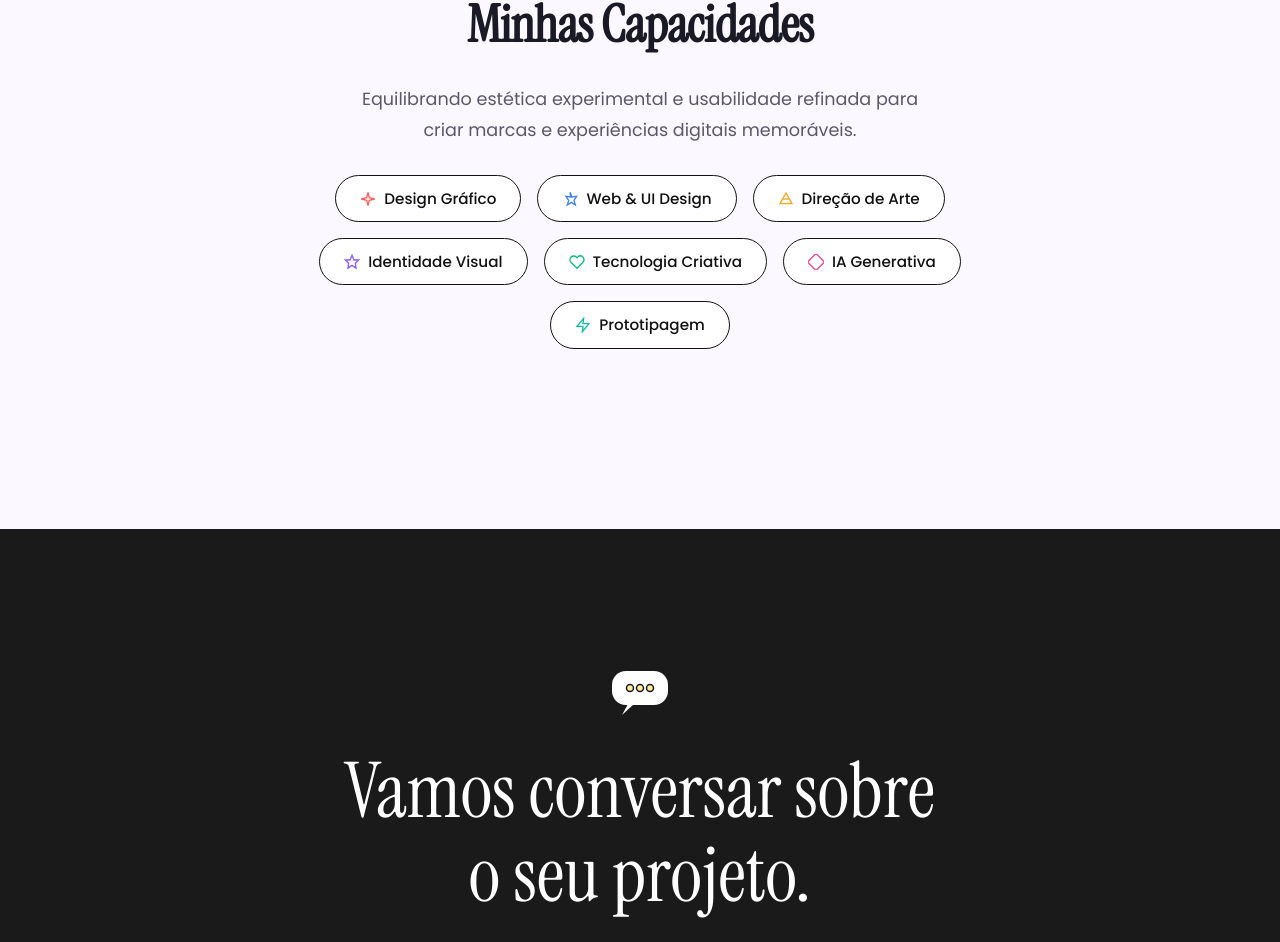
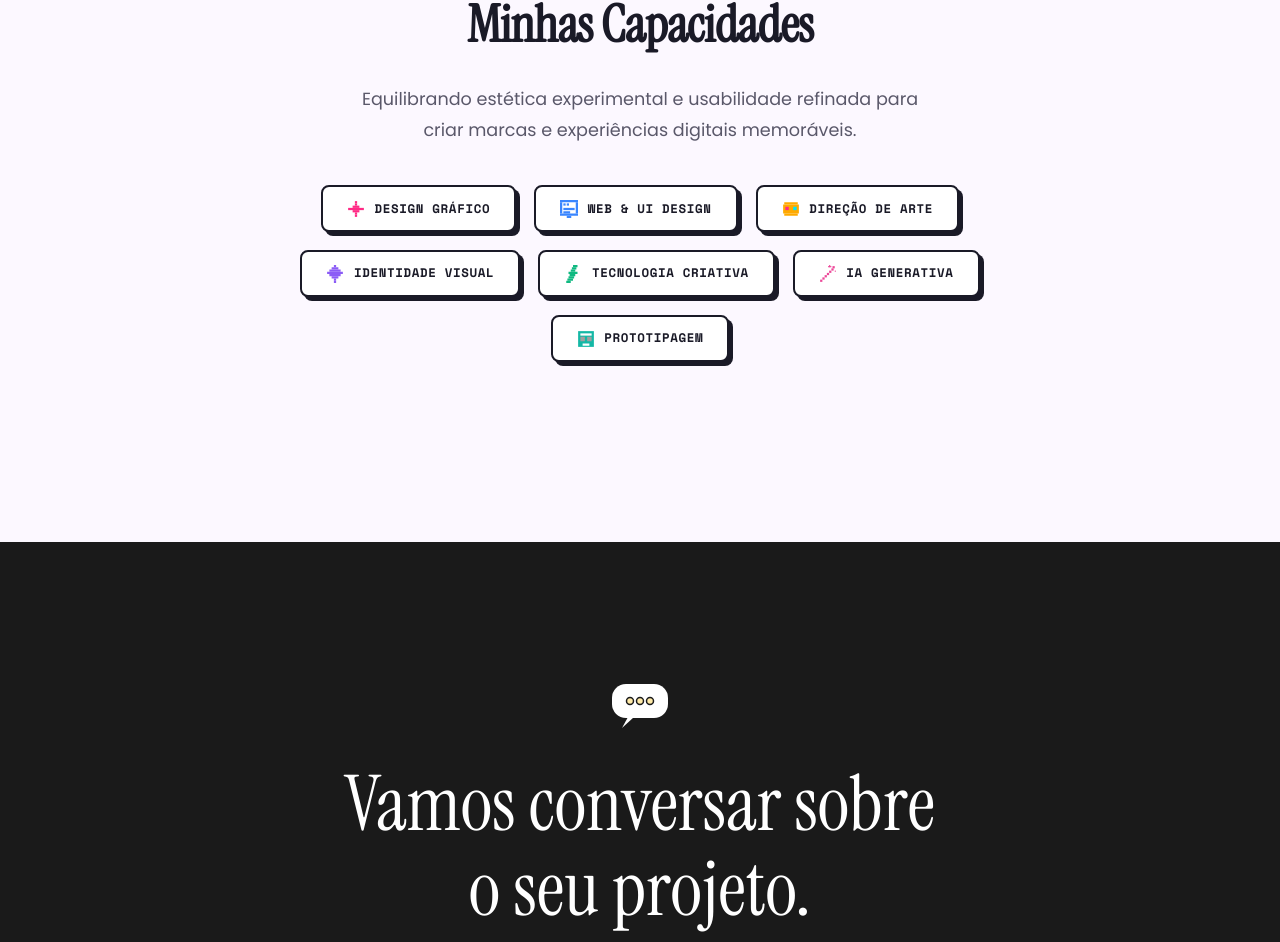
Before and after one commit to marylisita/portfolio, a Next.js app: page / in a window 1280 px wide. Shown: the part 5967-6909 px from the top of the page. Built offline with nearby package versions, Linux system fonts and the light colour scheme; a small style sheet from the web is missing.

Commit message:
feat: restyle capabilities section with pixel art and Y2K theme

```diff
--- a/src/app/globals.css
+++ b/src/app/globals.css
@@ -328,27 +328,44 @@ img { max-width:100%; display:block; }
 }
 
 .cap-tag {
-    display:inline-flex; align-items:center; gap:.5rem;
-    padding:.65rem 1.4rem;
-    border:var(--border); border-radius:var(--r-pill);
-    font-size:.85rem; font-weight:500;
-    background:#fff;
-    cursor:default;
-    opacity:0;
-    transform:translateY(20px) scale(0.92);
-    transition:opacity .5s cubic-bezier(.16,1,.3,1),
+    display: inline-flex;
+    align-items: center;
+    gap: .6rem;
+    padding: .7rem 1.5rem;
+    border: 2px solid var(--fg);
+    border-radius: 8px;
+    font-family: var(--font-mono);
+    font-size: .78rem;
+    font-weight: 700;
+    text-transform: uppercase;
+    letter-spacing: .05em;
+    background: #fff;
+    color: var(--fg);
+    box-shadow: 4px 4px 0px 0px var(--fg);
+    cursor: default;
+    opacity: 0;
+    transform: translateY(20px) scale(0.95);
+    transition: opacity .5s cubic-bezier(.16,1,.3,1),
                 transform .5s cubic-bezier(.16,1,.3,1),
-                box-shadow .3s ease,
-                background .3s ease;
+                box-shadow 0.15s ease,
+                background-color 0.15s ease;
 }
 .cap-tag.visible {
-    opacity:1;
-    transform:translateY(0) scale(1);
+    opacity: 1;
+    transform: translateY(0) scale(1);
 }
 .cap-tag:hover {
-    background:var(--lilac);
-    box-shadow:0 8px 28px rgba(197,184,240,.35);
-    transform:translateY(-3px) scale(1.02);
+    transform: translate(2px, 2px);
+    box-shadow: 1px 1px 0px 0px var(--fg);
+}
+.cap-tag-icon {
+    display: inline-flex;
+    align-items: center;
+    justify-content: center;
+    transition: transform 0.35s cubic-bezier(0.34, 1.56, 0.64, 1);
+}
+.cap-tag:hover .cap-tag-icon {
+    transform: scale(1.25) rotate(-8deg);
 }
 
 /* Stagger delays for pop-up tags */
--- a/src/components/CapabilitiesPop.tsx
+++ b/src/components/CapabilitiesPop.tsx
@@ -1,8 +1,8 @@
 "use client";
-import { useEffect, useRef } from "react";
+import { useEffect, useState } from "react";
 
 export default function CapabilitiesPop() {
-  const sectionRef = useRef<HTMLDivElement>(null);
+  const [hoveredIdx, setHoveredIdx] = useState<number | null>(null);
 
   useEffect(() => {
     const observer = new IntersectionObserver(
@@ -22,6 +22,124 @@ export default function CapabilitiesPop() {
     return () => observer.disconnect();
   }, []);
 
+  const tagsData = [
+    {
+      text: "Design Gráfico",
+      color: "#FF2A85",
+      hoverBg: "#ffd3e8",
+      icon: (
+        <svg width="18" height="18" viewBox="0 0 16 16" fill="currentColor">
+          <rect x="7" y="1" width="2" height="2" />
+          <rect x="7" y="3" width="2" height="2" />
+          <rect x="5" y="5" width="6" height="2" />
+          <rect x="1" y="7" width="14" height="2" />
+          <rect x="5" y="9" width="6" height="2" />
+          <rect x="7" y="11" width="2" height="2" />
+          <rect x="7" y="13" width="2" height="2" />
+        </svg>
+      )
+    },
+    {
+      text: "Web & UI Design",
+      color: "#3A86FF",
+      hoverBg: "#d0e0fc",
+      icon: (
+        <svg width="18" height="18" viewBox="0 0 16 16" fill="currentColor">
+          <rect x="0" y="0" width="16" height="2" />
+          <rect x="0" y="2" width="2" height="10" />
+          <rect x="14" y="2" width="2" height="10" />
+          <rect x="3" y="3" width="2" height="2" />
+          <rect x="6" y="3" width="2" height="2" />
+          <rect x="3" y="7" width="10" height="2" />
+          <rect x="3" y="10" width="6" height="2" />
+          <rect x="0" y="12" width="16" height="2" />
+          <rect x="6" y="14" width="4" height="2" />
+        </svg>
+      )
+    },
+    {
+      text: "Direção de Arte",
+      color: "#FFAA00",
+      hoverBg: "#ffe5a3",
+      icon: (
+        <svg width="18" height="18" viewBox="0 0 16 16" fill="currentColor">
+          <rect x="2" y="2" width="12" height="2" />
+          <rect x="1" y="4" width="14" height="8" />
+          <rect x="3" y="6" width="3" height="3" fill="#FF2A85" />
+          <rect x="10" y="6" width="3" height="3" fill="#00E5FF" />
+          <rect x="2" y="12" width="12" height="2" />
+        </svg>
+      )
+    },
+    {
+      text: "Identidade Visual",
+      color: "#8B5CF6",
+      hoverBg: "#e8d8fc",
+      icon: (
+        <svg width="18" height="18" viewBox="0 0 16 16" fill="currentColor">
+          <rect x="7" y="0" width="2" height="2" />
+          <rect x="5" y="2" width="6" height="2" />
+          <rect x="3" y="4" width="10" height="2" />
+          <rect x="1" y="6" width="14" height="2" />
+          <rect x="3" y="8" width="10" height="2" />
+          <rect x="5" y="10" width="6" height="2" />
+          <rect x="7" y="12" width="2" height="2" />
+          <rect x="7" y="14" width="2" height="2" />
+        </svg>
+      )
+    },
+    {
+      text: "Tecnologia Criativa",
+      color: "#10B981",
+      hoverBg: "#d4ffc8",
+      icon: (
+        <svg width="18" height="18" viewBox="0 0 16 16" fill="currentColor">
+          <rect x="8" y="0" width="4" height="2" />
+          <rect x="7" y="2" width="4" height="2" />
+          <rect x="6" y="4" width="4" height="2" />
+          <rect x="4" y="6" width="8" height="2" />
+          <rect x="5" y="8" width="5" height="2" />
+          <rect x="4" y="10" width="5" height="2" />
+          <rect x="3" y="12" width="5" height="2" />
+          <rect x="2" y="14" width="4" height="2" />
+        </svg>
+      )
+    },
+    {
+      text: "IA Generativa",
+      color: "#EC4899",
+      hoverBg: "#ffd3f5",
+      icon: (
+        <svg width="18" height="18" viewBox="0 0 16 16" fill="currentColor">
+          <rect x="12" y="1" width="2" height="2" />
+          <rect x="11" y="3" width="2" height="2" />
+          <rect x="9" y="5" width="2" height="2" />
+          <rect x="7" y="7" width="2" height="2" />
+          <rect x="5" y="9" width="2" height="2" />
+          <rect x="3" y="11" width="2" height="2" />
+          <rect x="1" y="13" width="2" height="2" />
+          <rect x="14" y="5" width="1" height="1" />
+          <rect x="9" y="0" width="1" height="2" />
+          <rect x="8" y="1" width="3" height="1" />
+        </svg>
+      )
+    },
+    {
+      text: "Prototipagem",
+      color: "#14B8A6",
+      hoverBg: "#cbfaf4",
+      icon: (
+        <svg width="18" height="18" viewBox="0 0 16 16" fill="currentColor">
+          <rect x="1" y="1" width="14" height="14" />
+          <rect x="3" y="3" width="10" height="2" fill="#fff" />
+          <rect x="3" y="6" width="4" height="4" fill="#a0a0a0" />
+          <rect x="9" y="6" width="4" height="4" fill="#a0a0a0" />
+          <rect x="5" y="12" width="6" height="2" fill="#fff" />
+        </svg>
+      )
+    }
+  ];
+
   return (
     <section className="capabilities" style={{ border: "none" }}>
       <div className="wrap">
@@ -30,37 +148,22 @@ export default function CapabilitiesPop() {
           Equilibrando estética experimental e usabilidade refinada para criar marcas e experiências digitais memoráveis.
         </p>
 
-        <div className="capabilities__tags" ref={sectionRef} style={{ padding: "30px 0 40px", maxWidth: "650px", margin: "0 auto", display: "flex", flexWrap: "wrap", justifyContent: "center", gap: "16px" }}>
-          {[
-            { text: "Design Gráfico", color: "#FF5E5E", icon: <svg width="16" height="16" viewBox="0 0 24 24" fill="none" stroke="currentColor" strokeWidth="2"><path d="M12 2L14 10L22 12L14 14L12 22L10 14L2 12L10 10Z"/></svg> },
-            { text: "Web & UI Design", color: "#3B82F6", icon: <svg width="16" height="16" viewBox="0 0 24 24" fill="none" stroke="currentColor" strokeWidth="2"><path d="M12 2L15 9l7-1-4 6 2 7-6-4-6 4 2-7-4-6 7 1z"/></svg> },
-            { text: "Direção de Arte", color: "#F5A623", icon: <svg width="16" height="16" viewBox="0 0 24 24" fill="none" stroke="currentColor" strokeWidth="2"><path d="M12 3l9 16H3L12 3z"/><path d="M7 12h10"/></svg> },
-            { text: "Identidade Visual", color: "#8B5CF6", icon: <svg width="16" height="16" viewBox="0 0 24 24" fill="none" stroke="currentColor" strokeWidth="2"><polygon points="12 2 15 9 22 9 17 14 18 21 12 17 6 21 7 14 2 9 9 9" /></svg> },
-            { text: "Tecnologia Criativa", color: "#10B981", icon: <svg width="16" height="16" viewBox="0 0 24 24" fill="none" stroke="currentColor" strokeWidth="2"><path d="M20.8 4.6a5.5 5.5 0 00-7.7 0l-1.1 1-1.1-1a5.5 5.5 0 00-7.8 7.8l1 1 7.9 7.9 7.9-7.9 1-1a5.5 5.5 0 000-7.8z" /></svg> },
-            { text: "IA Generativa", color: "#EC4899", icon: <svg width="16" height="16" viewBox="0 0 24 24" fill="none" stroke="currentColor" strokeWidth="2"><rect x="3" y="3" width="18" height="18" transform="rotate(45 12 12)"/></svg> },
-            { text: "Prototipagem", color: "#14B8A6", icon: <svg width="16" height="16" viewBox="0 0 24 24" fill="none" stroke="currentColor" strokeWidth="2"><polygon points="13 2 3 14 12 14 11 22 21 10 12 10 13 2" /></svg> }
-          ].map((tag, idx) => {
+        <div className="capabilities__tags" style={{ padding: "40px 0 40px", maxWidth: "720px", margin: "0 auto", display: "flex", flexWrap: "wrap", justifyContent: "center", gap: "18px" }}>
+          {tagsData.map((tag, idx) => {
+            const isHovered = hoveredIdx === idx;
             return (
               <div
                 key={idx}
                 className="cap-tag"
                 data-delay={idx}
                 style={{
-                  display: "flex",
-                  alignItems: "center",
-                  gap: "8px",
-                  margin: "0",
-                  fontFamily: "var(--font-body)",
-                  fontSize: "0.95rem",
-                  padding: "10px 24px",
-                  background: "#fff",
-                  color: "#111",
-                  border: "1px solid #111",
-                  borderRadius: "100px",
-                  boxShadow: "none"
+                  backgroundColor: isHovered ? tag.hoverBg : "#fff",
                 }}
+                onMouseEnter={() => setHoveredIdx(idx)}
+                onMouseLeave={() => setHoveredIdx(null)}
               >
-                <span style={{ display: "flex", color: tag.color }}>{tag.icon}</span> <span>{tag.text}</span>
+                <span className="cap-tag-icon" style={{ color: tag.color }}>{tag.icon}</span>
+                <span>{tag.text}</span>
               </div>
             );
           })}
```
